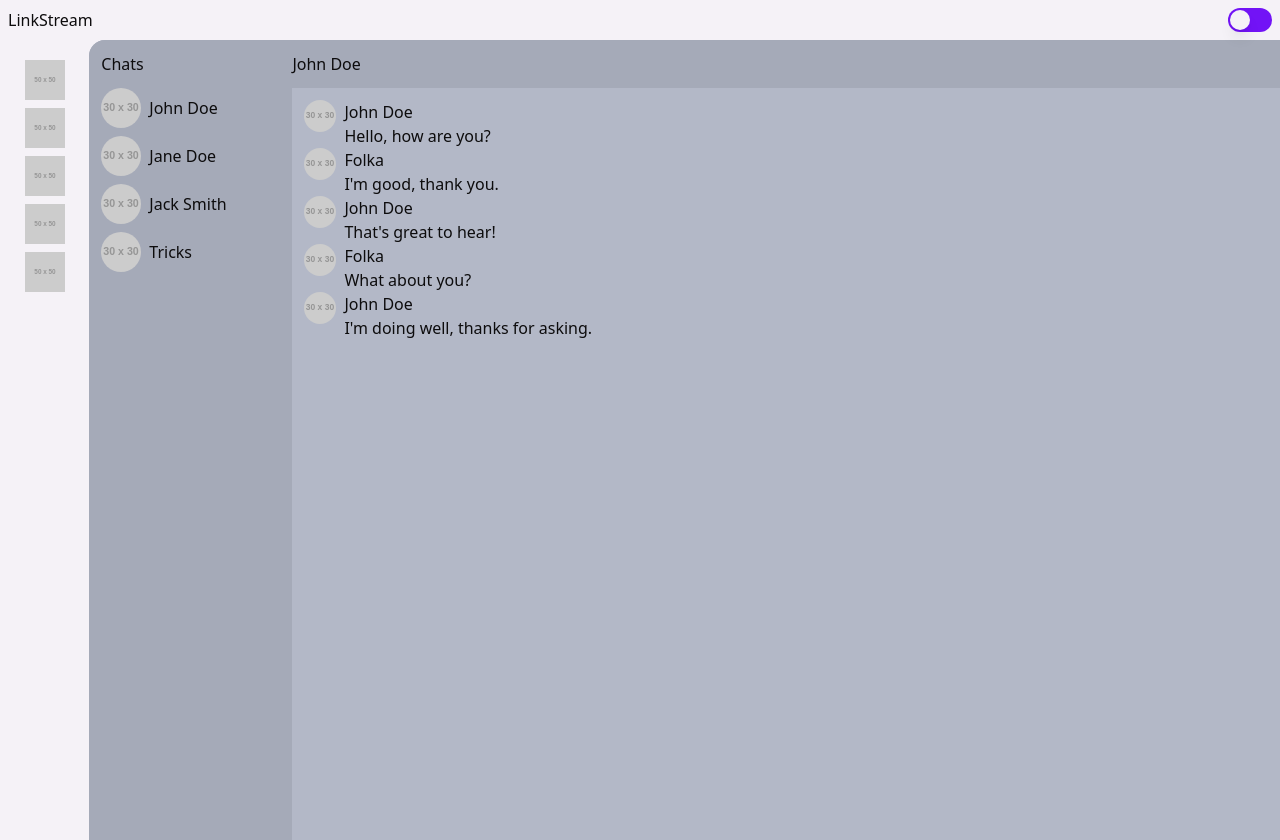
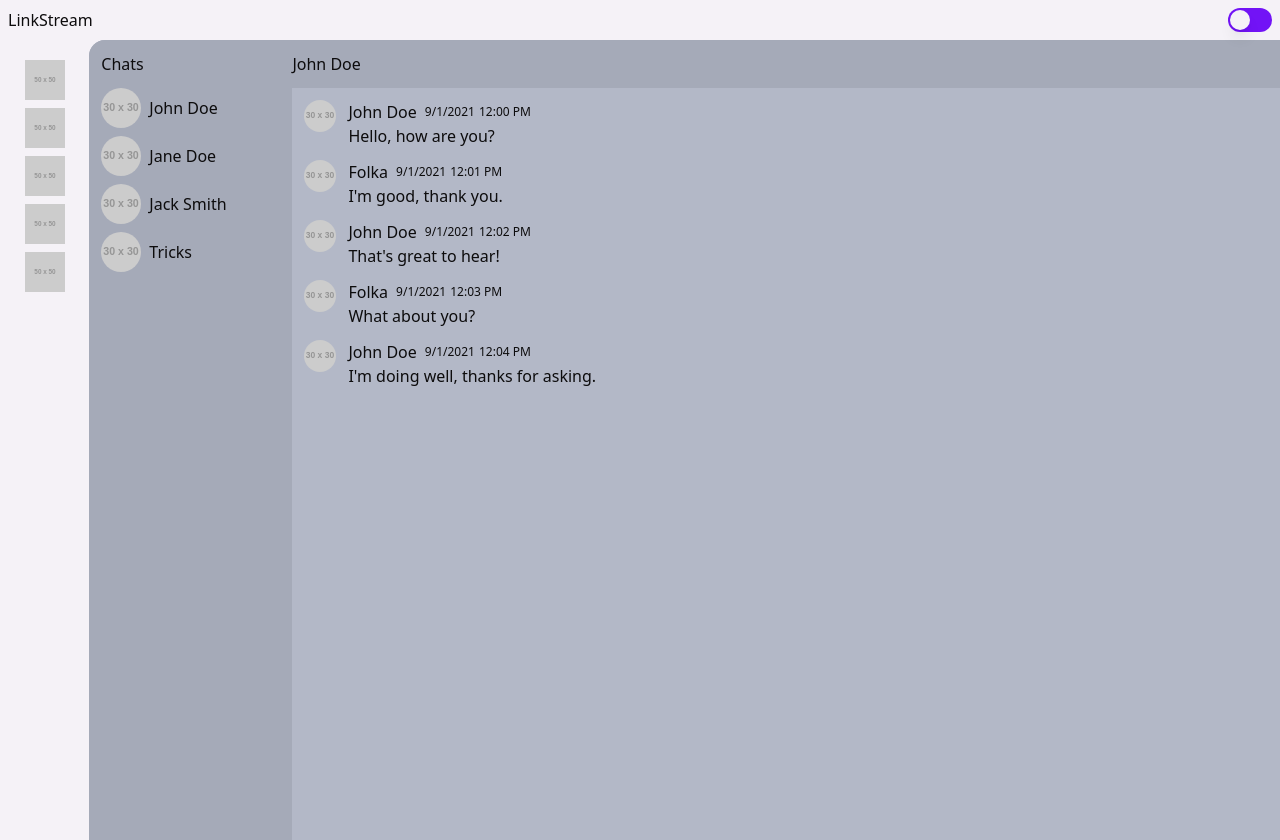
Before and after one commit to Folka2134/linkStream, a React (Vite) app: page / in a window 1280 px wide. Both pictures are taken after a click on the item "John Doe". Built offline with nearby package versions, Linux system fonts and the light colour scheme.

Commit message:
added time and date of message

```diff
--- a/src/components/ChatArea.tsx
+++ b/src/components/ChatArea.tsx
@@ -21,21 +21,44 @@ const ChatArea = ({ selectedChatId }: any) => {
         <h4>{selectedUser.userName}</h4>
       </div>
 
-      <div className="p-3">
+      <div className="flex flex-col gap-3 p-3">
         {/* // loop over messages and display content in order of timestamp */}
         {messages
           .sort((a, b) => a.timestamp - b.timestamp)
           .map((message) => {
             const user = userMap[message.userId];
             return (
-              <div key={message.id} className="flex gap-2">
+              <div key={message.id} className="flex gap-3">
                 <img
                   src={user.userImage}
                   alt={user.userName}
                   className="h-8 w-8 rounded-full"
                 />
-                <div>
-                  <p>{user.userName}</p>
+                <div className="flex flex-col">
+                  <div className="flex gap-2">
+                    <p>{user.userName}</p>
+                    <div className="flex items-center gap-1">
+                      <span className="text-xs">
+                        {
+                          // display date of message
+                          new Date(message.timestamp).toLocaleString("en-US", {
+                            month: "numeric",
+                            day: "numeric",
+                            year: "numeric",
+                          })
+                        }
+                      </span>
+                      <span className="text-xs">
+                        {
+                          // display time of message
+                          new Date(message.timestamp).toLocaleString("en-US", {
+                            hour: "numeric",
+                            minute: "numeric",
+                          })
+                        }
+                      </span>
+                    </div>
+                  </div>
                   <p>{message.content}</p>
                 </div>
               </div>
```
